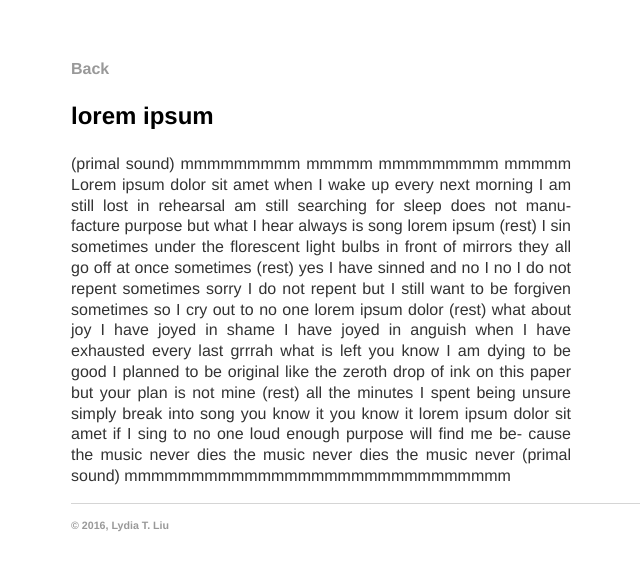
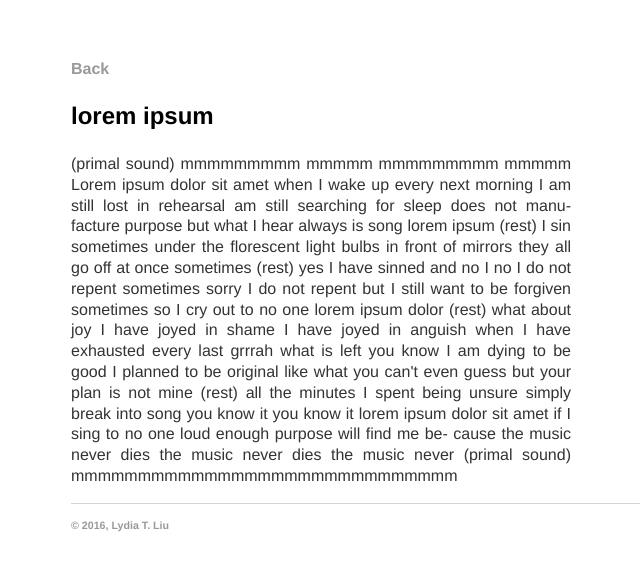
Before and after one commit to serenalwang/serenalwang.github.io, a Jekyll site: the page built from poems/lorem.md, in a window 1280 px wide. Shown: the top 571 px of the page, without its empty margins (121-761 px from the left). Built offline with Jekyll 4.4.1, drawn with Linux system fonts in a browser that asks for light colours.

Commit message:
Update lorem.md

```diff
--- a/poems/lorem.md
+++ b/poems/lorem.md
@@ -16,8 +16,8 @@ no I do not repent sometimes sorry I do not repent but I still want
 to be forgiven sometimes so I cry out to no one lorem ipsum dolor
 (rest) what about joy I have joyed in shame I have joyed in anguish
 when I have exhausted every last grrrah what is left you know I am
-dying to be good I planned to be original like the zeroth drop of ink
-on this paper but your plan is not mine (rest) all the minutes I spent being
+dying to be good I planned to be original like what you can't even
+guess but your plan is not mine (rest) all the minutes I spent being
 unsure simply break into song you know it you know it lorem ipsum
 dolor sit amet if I sing to no one loud enough purpose will find me be-
 cause the music never dies the music never dies the music never
```
